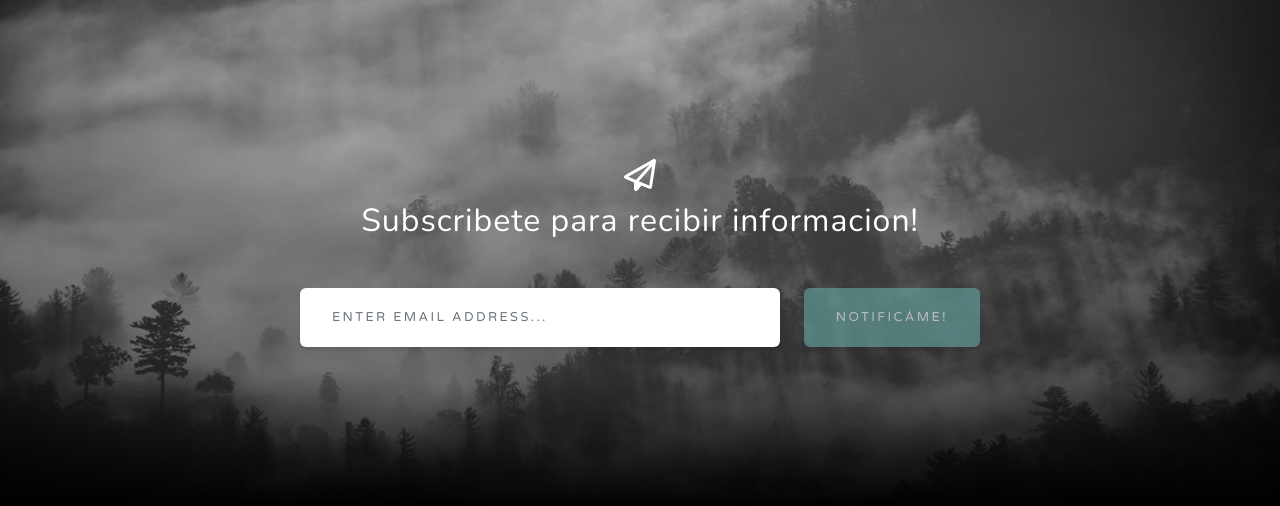
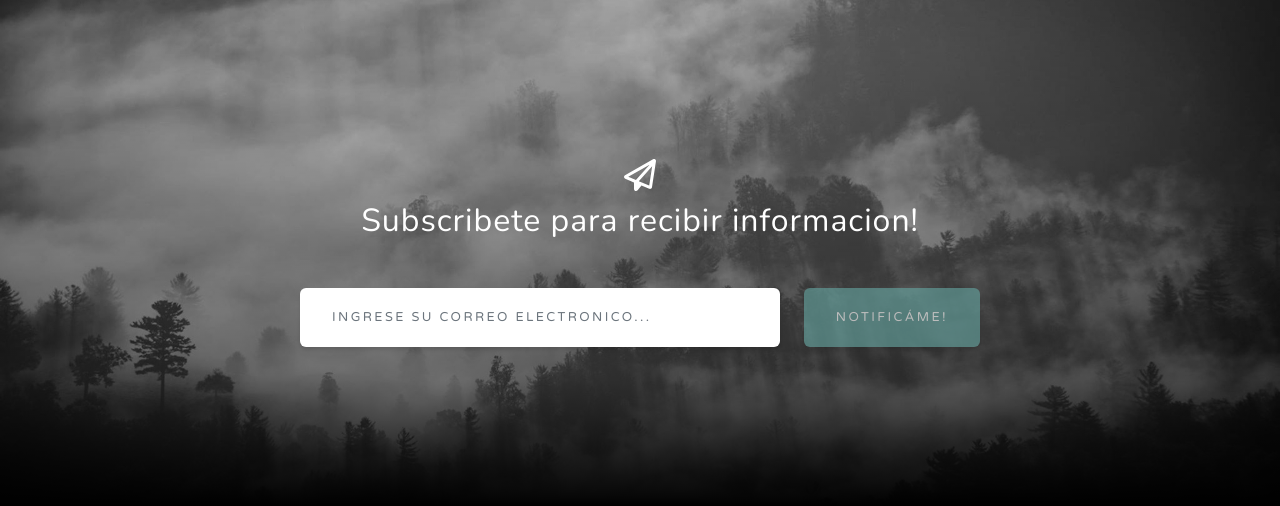
Before and after one commit to ZaftheR/projecto_final, a Django app: page / in a window 1280 px wide. Shown: the part 3166-3672 px from the top of the page. Run offline with Django 5.2, Linux system fonts and the light colour scheme; some libraries are stand-ins or nearby versions.

Commit message:
proyecto final

```diff
--- a/app_viaje/templates/app_viaje/index.html
+++ b/app_viaje/templates/app_viaje/index.html
@@ -88,7 +88,7 @@
                         <form class="form-signup" id="contactForm" data-sb-form-api-token="API_TOKEN">
                             <!-- Email address input-->
                             <div class="row input-group-newsletter">
-                                <div class="col"><input class="form-control" id="emailAddress" type="email" placeholder="Enter email address..." aria-label="Enter email address..." data-sb-validations="required,email" /></div>
+                                <div class="col"><input class="form-control" id="emailAddress" type="email" placeholder="Ingrese su correo electronico..." aria-label="Enter email address..." data-sb-validations="required,email" /></div>
                                 <div class="col-auto"><button class="btn btn-primary disabled" id="submitButton" type="submit">Notificáme!</button></div>
                             </div>
                             <div class="invalid-feedback mt-2" data-sb-feedback="emailAddress:required">An email is required.</div>
```
